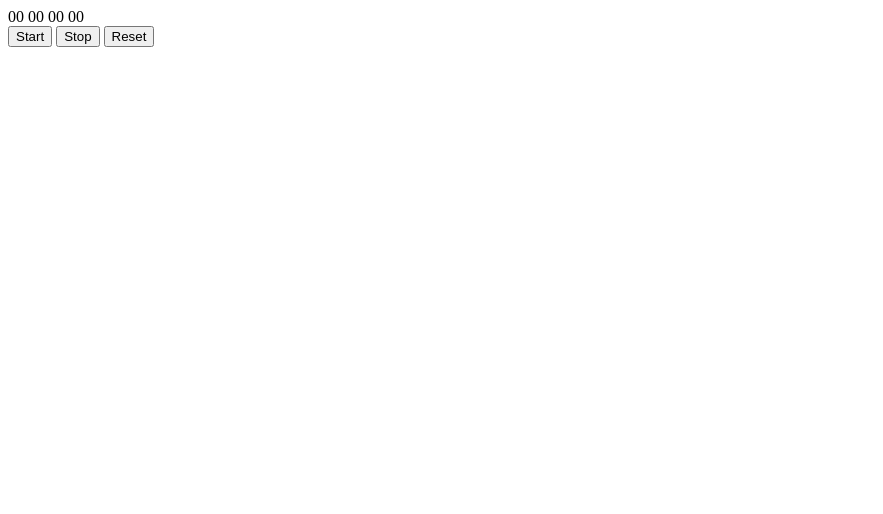
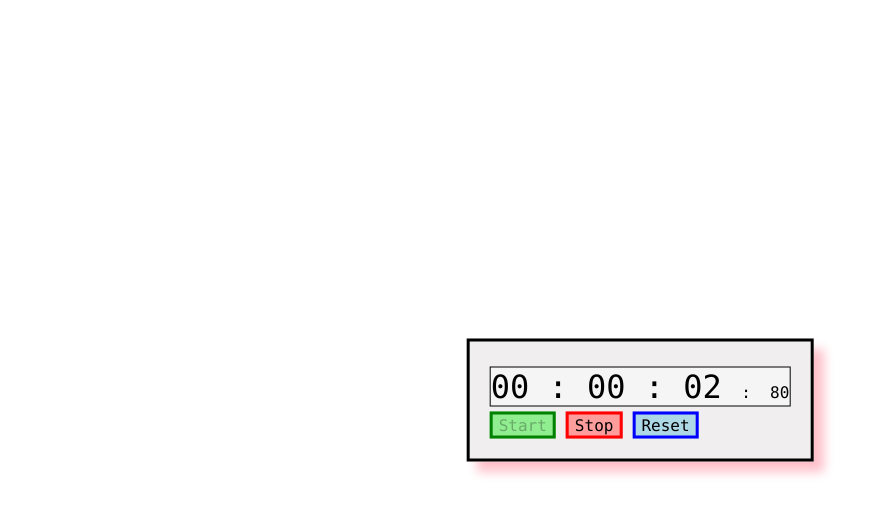
Before and after one commit to ConjecturesandRefutations/Stop-Watch, a plain HTML site: page index.html in a window 1280 px wide. Both pictures are taken after a click on the button "Start". Shown: the whole page, without its empty margins (0-883 px from the left). Drawn offline with Linux system fonts and the light colour scheme.

Commit message:
finished

```diff
--- a/index.html
+++ b/index.html
@@ -1,11 +1,22 @@
+<!DOCTYPE html>
+<html lang="en">
+<head>
+    <meta charset="UTF-8">
+    <meta http-equiv="X-UA-Compatible" content="IE=edge">
+    <meta name="viewport" content="width=device-width, initial-scale=1.0">
+    <link rel="stylesheet" href="style.css">
+    <title>Stopwatch</title>
+</head>
+<body>
+
 <div class="container">
     <div class="time">
         <span class="hour">00</span>
-        <span></span>
+        <span>:</span>
         <span class="minute">00</span>
-        <span></span>
+        <span>:</span>
         <span class="second">00</span>
-        <span></span>
+        <span class="milli-colon">:</span>
         <span class="millisecond">00</span>
     </div>
     <div class="buttons">
@@ -14,3 +25,8 @@
         <button class="reset">Reset</button>
     </div>
 </div>
+
+<script src="script.js"></script>
+
+</body>
+</html>
--- /dev/null
+++ b/script.js
@@ -0,0 +1,83 @@
+// Get the required elements
+const hourElement = document.querySelector('.hour');
+const minuteElement = document.querySelector('.minute');
+const secondElement = document.querySelector('.second');
+const millisecondElement = document.querySelector('.millisecond');
+
+const startButton = document.querySelector('.start');
+const stopButton = document.querySelector('.stop');
+const resetButton = document.querySelector('.reset');
+
+let startTime;
+let elapsedTime = 0;
+let stopwatchInterval;
+
+// Function to start the stopwatch
+function startStopwatch() {
+  // Store the current start time if it's the initial start
+  if (elapsedTime === 0) {
+    startTime = Date.now();
+  } else {
+    // Adjust the start time based on the elapsed time
+    startTime = Date.now() - elapsedTime;
+  }
+
+  // Update the stopwatch display every 10 milliseconds
+  stopwatchInterval = setInterval(updateStopwatch, 10);
+
+  // Disable the start button
+  startButton.disabled = true;
+}
+
+// Function to update the stopwatch display
+function updateStopwatch() {
+  // Calculate the elapsed time
+  elapsedTime = Date.now() - startTime;
+
+  // Convert elapsed time to hours, minutes, seconds, and milliseconds
+  const hours = Math.floor(elapsedTime / 3600000);
+  const minutes = Math.floor((elapsedTime % 3600000) / 60000);
+  const seconds = Math.floor((elapsedTime % 60000) / 1000);
+  const milliseconds = Math.floor((elapsedTime % 1000) / 10);
+
+  // Display the updated time
+  hourElement.textContent = padTime(hours);
+  minuteElement.textContent = padTime(minutes);
+  secondElement.textContent = padTime(seconds);
+  millisecondElement.textContent = padTime(milliseconds);
+}
+
+// Function to pad single digits with leading zeros
+function padTime(time) {
+  return time.toString().padStart(2, '0');
+}
+
+// Function to stop the stopwatch
+function stopStopwatch() {
+  // Clear the interval
+  clearInterval(stopwatchInterval);
+
+  // Enable the start button
+  startButton.disabled = false;
+}
+
+// Function to reset the stopwatch
+function resetStopwatch() {
+  // Clear the interval
+  clearInterval(stopwatchInterval);
+
+  // Reset the elapsed time and display
+  elapsedTime = 0;
+  hourElement.textContent = '00';
+  minuteElement.textContent = '00';
+  secondElement.textContent = '00';
+  millisecondElement.textContent = '00';
+
+  // Enable the start button
+  startButton.disabled = false;
+}
+
+// Add event listeners to the buttons
+startButton.addEventListener('click', startStopwatch);
+stopButton.addEventListener('click', stopStopwatch);
+resetButton.addEventListener('click', resetStopwatch);
--- a/style.css
+++ b/style.css
@@ -0,0 +1,75 @@
+.container{
+   position: absolute;
+   top: 50%;
+   left: 50%;
+   transform: translate(-50%, -50%);
+   font-family: Consolas, Helvetica;
+   border: 3px solid black;
+   padding: 20px;
+   background-color: rgb(240, 238, 238);
+   box-shadow: 10px 10px 10px pink;
+}
+
+.time{
+    font-size: xx-large;
+    margin-top: 5px;
+    border: 1px solid black;
+    background-color: whitesmoke;
+}
+
+.millisecond{
+    font-size: medium;
+}
+
+.buttons{
+    font-family: Consolas, Helvetica;
+    display: flex;
+    flex-direction: row;
+    margin-top: 5px;
+}
+
+.start{
+    font: inherit;
+    margin-right: 10px;
+    border: 3px solid green;
+    background-color: lightgreen;
+}
+
+.stop{
+    font: inherit;
+    margin-right: 10px;
+    border: 3px solid red;
+    background-color: rgb(255, 156, 156);
+}
+
+.reset{
+    font: inherit;
+    border: 3px solid blue;
+    background-color: lightblue;
+}
+
+.start:hover{
+    cursor: pointer;
+    border: 3px solid lightgreen;
+    background-color: green;
+}
+
+.stop:hover{
+    cursor: pointer;
+    border: 3px solid rgb(255, 156, 156);
+    background-color: red;
+}
+
+.reset:hover{
+    cursor: pointer;
+    border: 3px solid lightblue;
+    background-color: blue;
+}
+
+.milli-colon{
+    font-size: medium;
+}
+
+.splits{
+    font-family: consolas, helvetica;
+}
```
